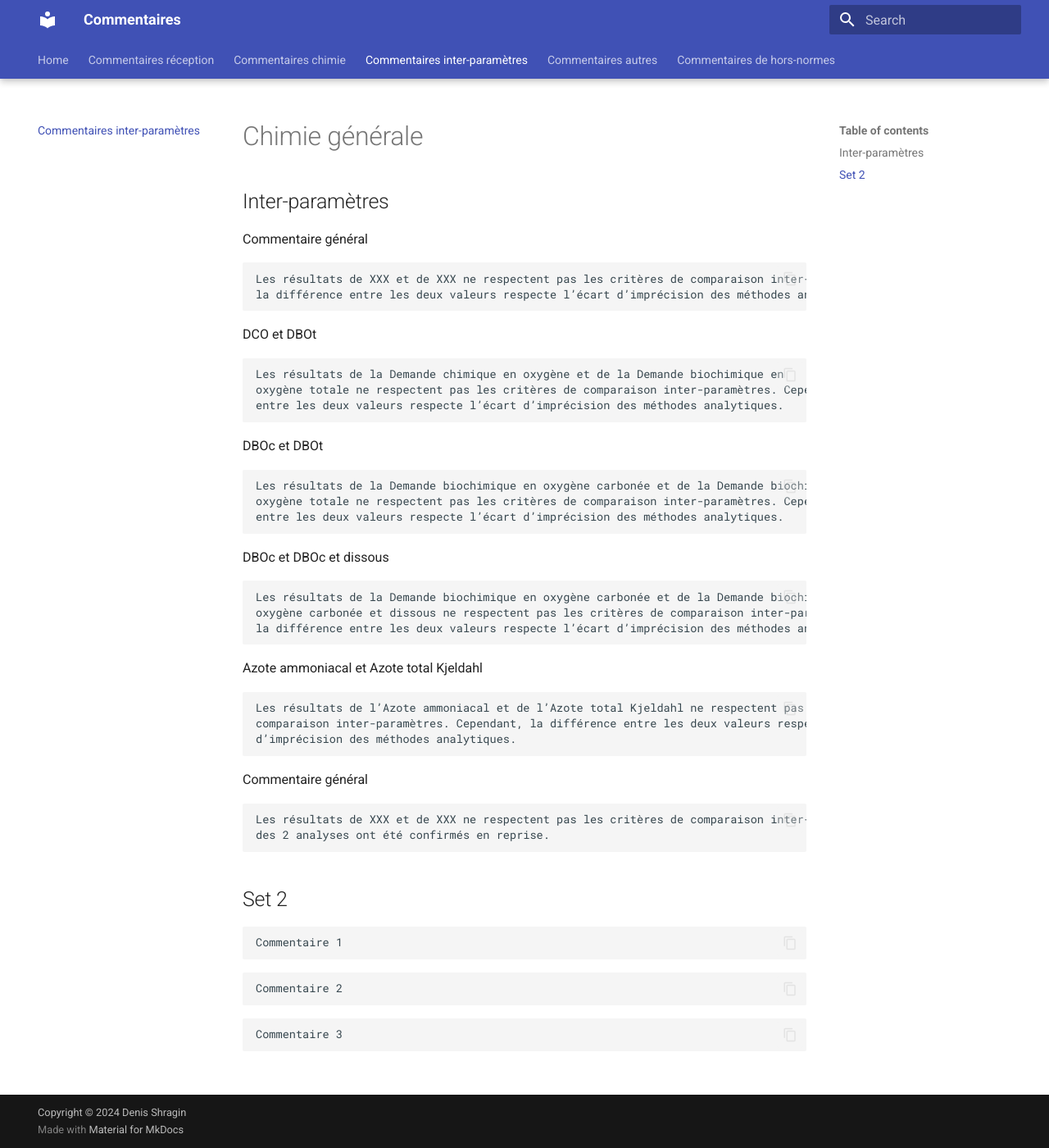
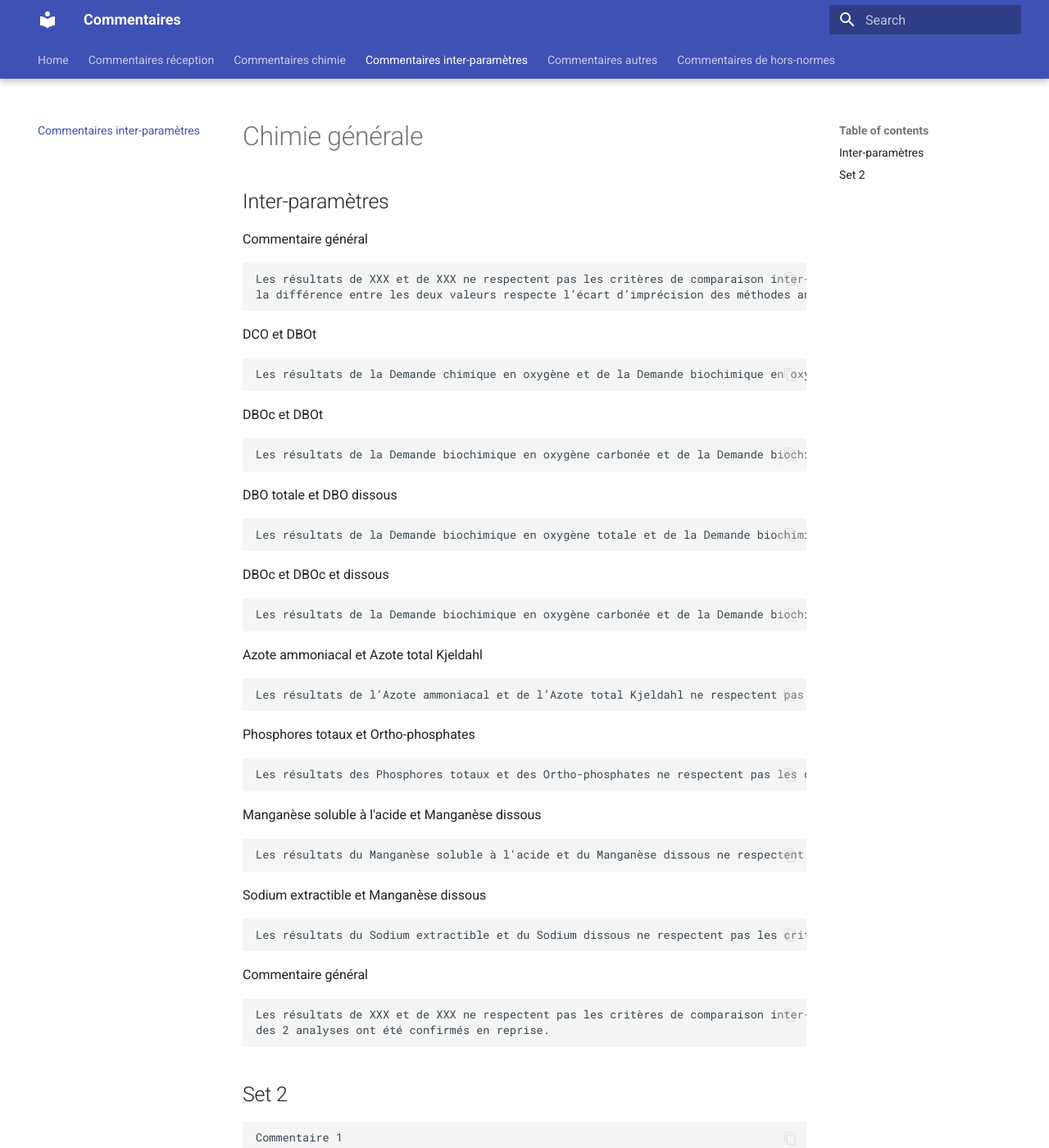
Before and after one commit to denisshragin/comments, an MkDocs documentation site: the page built from docs/inter_param.md, in a window 1280 px wide and 1400 px high. Shown: the whole window at 82% size. Built offline with MkDocs 1.6.1 and Material for MkDocs 9.7.7, drawn with Linux system fonts in a browser that asks for light colours.

Commit message:
Some errors fixed

````diff
--- a/docs/inter_param.md
+++ b/docs/inter_param.md
@@ -8,27 +8,35 @@ la différence entre les deux valeurs respecte l’écart d’imprécision des m
 ```
 DCO et DBOt
 ```
-Les résultats de la Demande chimique en oxygène et de la Demande biochimique en
-oxygène totale ne respectent pas les critères de comparaison inter-paramètres. Cependant, la différence
-entre les deux valeurs respecte l’écart d’imprécision des méthodes analytiques.
+Les résultats de la Demande chimique en oxygène et de la Demande biochimique en oxygène totale ne respectent pas les critères de comparaison inter-paramètres. Cependant, la différence entre les deux valeurs respecte l’écart d’imprécision des méthodes analytiques.
 ```
 DBOc et DBOt
 ```
-Les résultats de la Demande biochimique en oxygène carbonée et de la Demande biochimique en
-oxygène totale ne respectent pas les critères de comparaison inter-paramètres. Cependant, la différence
-entre les deux valeurs respecte l’écart d’imprécision des méthodes analytiques.
+Les résultats de la Demande biochimique en oxygène carbonée et de la Demande biochimique en oxygène totale ne respectent pas les critères de comparaison inter-paramètres. Cependant, la différence entre les deux valeurs respecte l’écart d’imprécision des méthodes analytiques.
+```
+DBO totale et DBO dissous
+```
+Les résultats de la Demande biochimique en oxygène totale et de la Demande biochimique en oxygène dissous ne respectent pas les critères de comparaison inter-paramètres. Cependant, la différence entre les deux valeurs respecte l’écart d’imprécision des méthodes analytiques.
 ```
 DBOc et DBOc et dissous
 ```
-Les résultats de la Demande biochimique en oxygène carbonée et de la Demande biochimique en
-oxygène carbonée et dissous ne respectent pas les critères de comparaison inter-paramètres. Cependant,
-la différence entre les deux valeurs respecte l’écart d’imprécision des méthodes analytiques.
+Les résultats de la Demande biochimique en oxygène carbonée et de la Demande biochimique en oxygène carbonée et dissous ne respectent pas les critères de comparaison inter-paramètres. Cependant, la différence entre les deux valeurs respecte l’écart d’imprécision des méthodes analytiques.
 ```
 Azote ammoniacal et Azote total Kjeldahl
 ```
-Les résultats de l’Azote ammoniacal et de l’Azote total Kjeldahl ne respectent pas les critères de
-comparaison inter-paramètres. Cependant, la différence entre les deux valeurs respecte l’écart
-d’imprécision des méthodes analytiques.
+Les résultats de l’Azote ammoniacal et de l’Azote total Kjeldahl ne respectent pas les critères de comparaison inter-paramètres. Cependant, la différence entre les deux valeurs respecte l’écart d’imprécision des méthodes analytiques.
+```
+Phosphores totaux et Ortho-phosphates
+```
+Les résultats des Phosphores totaux et des Ortho-phosphates ne respectent pas les critères de comparaison inter-paramètres. Cependant, la différence entre les deux valeurs respecte l’écart d’imprécision des méthodes analytiques.
+```
+Manganèse soluble à l'acide et Manganèse dissous
+```
+Les résultats du Manganèse soluble à l'acide et du Manganèse dissous ne respectent pas les critères de comparaison inter-paramètres. Cependant, la différence entre les deux valeurs respecte l’écart d’imprécision des méthodes analytiques.
+```
+Sodium extractible et Manganèse dissous
+```
+Les résultats du Sodium extractible et du Sodium dissous ne respectent pas les critères de comparaison inter-paramètres. Cependant, la différence entre les deux valeurs respecte l’écart d’imprécision des méthodes analytiques.
 ```
 Commentaire général
 ```
@@ -46,7 +54,3 @@ Commentaire 1
 ```
 Commentaire 2
 ```
-
-```
-Commentaire 3
-```
````
Also changed, not shown: docs/chemistry.md (+18 -3 lines), docs/reception.md (+5 -1 lines).
